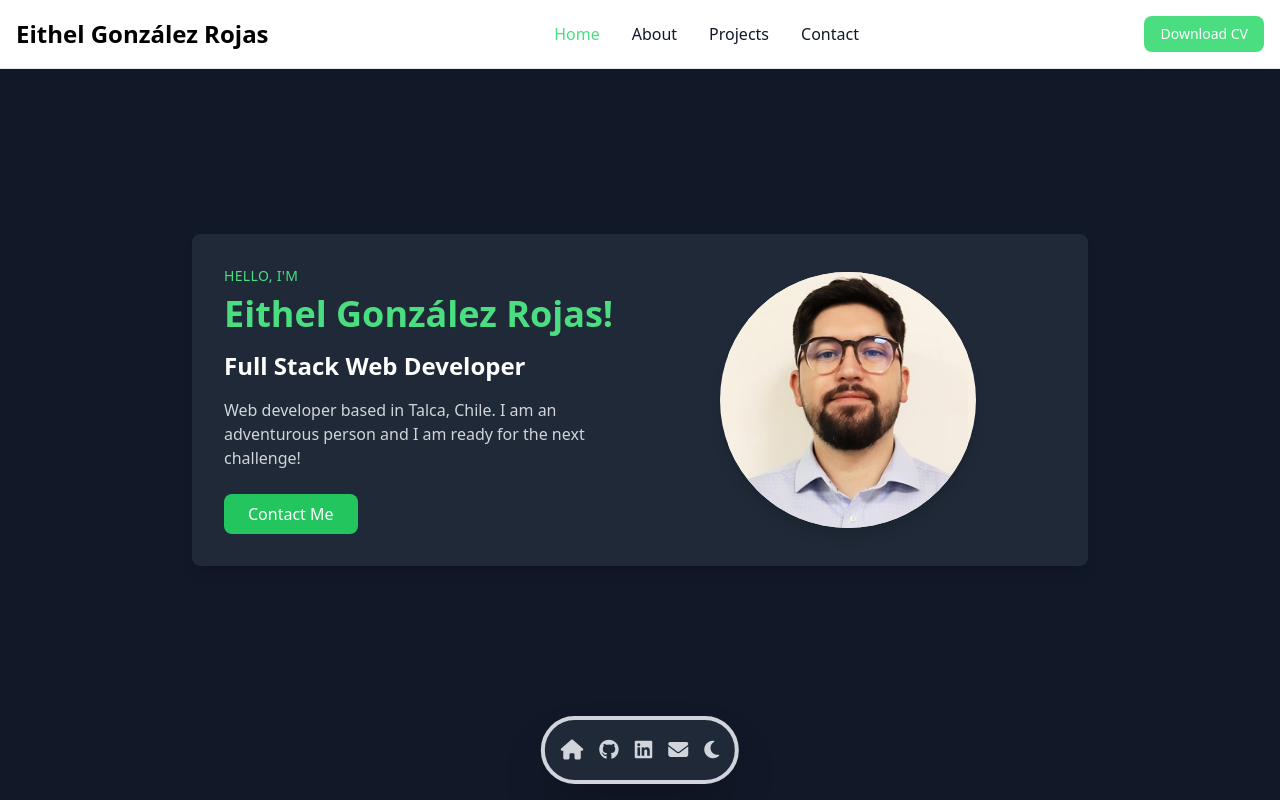
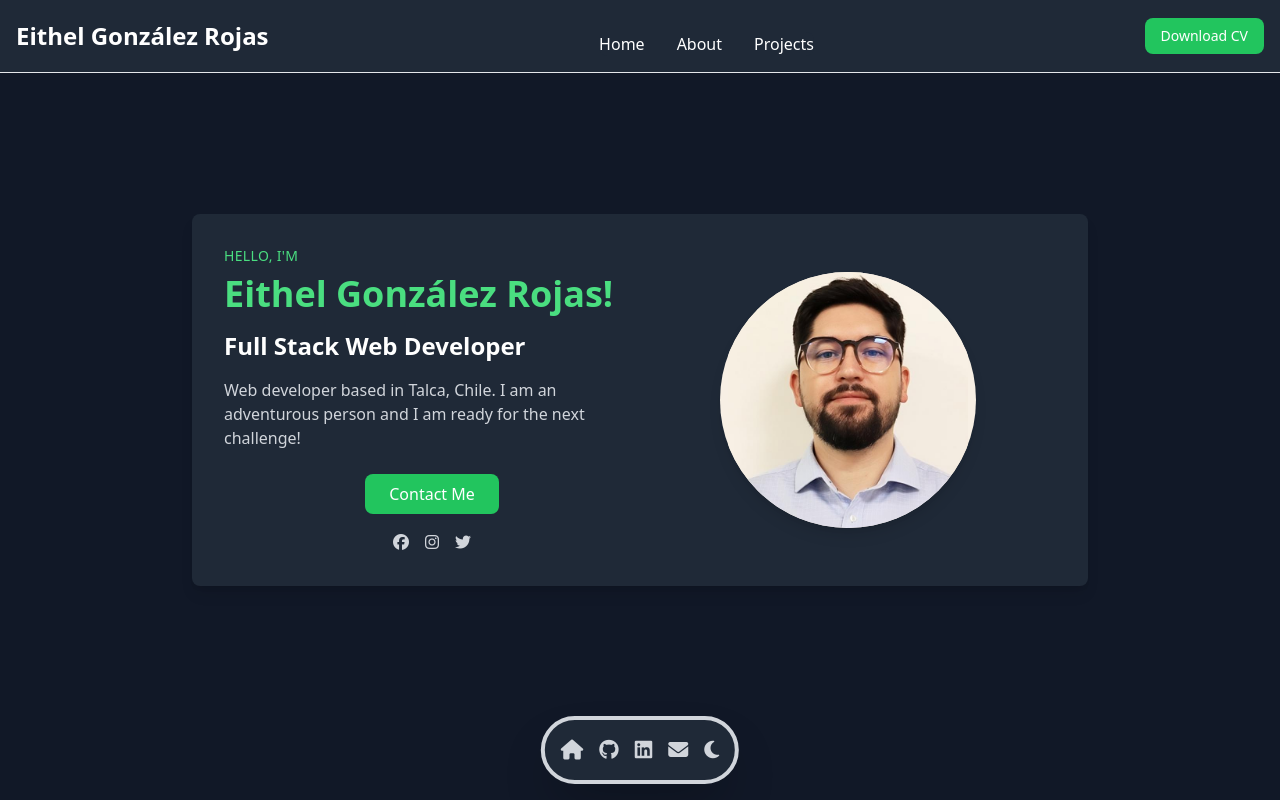
Before and after one commit to eigonzalezrojas/my-portfolio, a React (Vite) app: page / in a window 1280 px wide. Built offline with nearby package versions, Linux system fonts and the light colour scheme.

Commit message:
changes navbar presentation

```diff
--- a/src/components/Contact.jsx
+++ /dev/null
@@ -1,17 +0,0 @@
-import React from "react";
-
-function Contact() {
-  return (
-    <section className="contact">
-      <h2>Contacto</h2>
-      <p>¡Hablemos! Puedes encontrarme en:</p>
-      <ul>
-        <li><a href="https://linkedin.com">LinkedIn</a></li>
-        <li><a href="https://github.com">GitHub</a></li>
-        <li><a href="mailto:tuemail@example.com">Correo electrónico</a></li>
-      </ul>
-    </section>
-  );
-}
-
-export default Contact;
--- a/src/components/Navbar.jsx
+++ b/src/components/Navbar.jsx
@@ -1,51 +1,94 @@
 import React, { useState } from "react";
 
 function Navbar() {
-  const [isMenuOpen, setIsMenuOpen] = useState(false);
+  const [isMenuOpen, setIsMenuOpen] = React.useState(false);
 
   const toggleMenu = () => {
     setIsMenuOpen(!isMenuOpen);
   };
 
   return (
-    <nav className="bg-white dark:bg-gray-900 fixed w-full z-20 top-0 start-0 border-b border-gray-200 dark:border-gray-600">
+    <nav
+      className="fixed w-full z-20 top-0 start-0 border-b border-gray-200"
+      style={{ backgroundColor: "rgb(31, 41, 55)" }}
+    >
       <div className="max-w-screen-xl flex flex-wrap items-center justify-between mx-auto p-4">
-        <a href="#" className="flex items-center space-x-3 rtl:space-x-reverse">
-          <span className="self-center text-2xl font-semibold whitespace-nowrap dark:text-white">
+        <a
+          href="#"
+          className="hidden sm:flex items-center space-x-3 rtl:space-x-reverse"
+        >
+          <span className="self-center text-xl sm:text-2xl font-semibold whitespace-nowrap text-white">
             Eithel González Rojas
           </span>
         </a>
+
         <div className="flex md:order-2 space-x-3 md:space-x-0 rtl:space-x-reverse">
-          <button type="button" className="text-white bg-green-400 hover:bg-green-500 focus:ring-4 focus:outline-none focus:ring-green-300 font-medium rounded-lg text-sm px-4 py-2 text-center dark:bg-green-500 dark:hover:bg-green-600 dark:focus:ring-green-700">
+          <button
+            type="button"
+            className="text-white bg-green-500 hover:bg-green-600 focus:ring-4 focus:outline-none focus:ring-green-300 font-medium rounded-lg text-sm px-4 py-2 text-center"
+          >
             Download CV
           </button>
-          <button onClick={toggleMenu} type="button" className="inline-flex items-center p-2 w-10 h-10 justify-center text-sm text-gray-500 rounded-lg md:hidden hover:bg-green-100 focus:outline-none focus:ring-2 focus:ring-green-300 dark:text-gray-400 dark:hover:bg-gray-700 dark:focus:ring-green-600" aria-controls="navbar-sticky" aria-expanded={isMenuOpen}>
+
+          <button
+            onClick={toggleMenu}
+            type="button"
+            className="inline-flex items-center p-2 w-10 h-10 justify-center text-sm text-white rounded-lg md:hidden hover:bg-green-500 focus:outline-none focus:ring-2 focus:ring-green-300"
+            aria-controls="navbar-sticky"
+            aria-expanded={isMenuOpen}
+          >
             <span className="sr-only">Open main menu</span>
-            <svg className="w-5 h-5" aria-hidden="true" xmlns="http://www.w3.org/2000/svg" fill="none" viewBox="0 0 17 14">
-              <path stroke="currentColor" strokeLinecap="round" strokeLinejoin="round" strokeWidth="2" d="M1 1h15M1 7h15M1 13h15"/>
+            <svg
+              className="w-5 h-5"
+              aria-hidden="true"
+              xmlns="http://www.w3.org/2000/svg"
+              fill="none"
+              viewBox="0 0 17 14"
+            >
+              <path
+                stroke="currentColor"
+                strokeLinecap="round"
+                strokeLinejoin="round"
+                strokeWidth="2"
+                d="M1 1h15M1 7h15M1 13h15"
+              />
             </svg>
           </button>
         </div>
-        <div className={`${isMenuOpen ? "block" : "hidden"} items-center justify-between w-full md:flex md:w-auto md:order-1`} id="navbar-sticky">
-          <ul className="flex flex-col p-4 md:p-0 mt-4 font-medium border border-gray-100 rounded-lg bg-gray-50 md:space-x-8 rtl:space-x-reverse md:flex-row md:mt-0 md:border-0 md:bg-white dark:bg-gray-800 md:dark:bg-gray-900 dark:border-gray-700">
+
+        <div
+          className={`${
+            isMenuOpen ? "block" : "hidden"
+          } items-center justify-between w-full md:flex md:w-auto md:order-1`}
+          id="navbar-sticky"
+        >
+          <ul
+            className="flex flex-col md:flex-row md:space-x-8 p-4 md:p-0 mt-4 font-medium border border-gray-100 rounded-lg md:border-0"
+            style={{ backgroundColor: "rgb(31, 41, 55)" }}
+          >
             <li>
-              <a href="#" className="block py-2 px-3 text-white bg-green-400 rounded md:bg-transparent md:text-green-400 md:p-0 md:dark:text-green-400" aria-current="page">
+              <a
+                href="#"
+                className="block py-2 px-3 text-white hover:text-green-400 md:p-0"
+                aria-current="page"
+              >
                 Home
               </a>
             </li>
             <li>
-              <a href="#" className="block py-2 px-3 text-gray-900 rounded hover:bg-gray-100 md:hover:bg-transparent md:hover:text-green-400 md:p-0 md:dark:hover:text-green-400 dark:text-white dark:hover:bg-gray-700 dark:hover:text-green-400 md:dark:hover:bg-transparent dark:border-gray-700">
+              <a
+                href="#"
+                className="block py-2 px-3 text-white hover:text-green-400 md:p-0"
+              >
                 About
               </a>
             </li>
             <li>
-              <a href="#" className="block py-2 px-3 text-gray-900 rounded hover:bg-gray-100 md:hover:bg-transparent md:hover:text-green-400 md:p-0 md:dark:hover:text-green-400 dark:text-white dark:hover:bg-gray-700 dark:hover:text-green-400 md:dark:hover:bg-transparent dark:border-gray-700">
+              <a
+                href="#"
+                className="block py-2 px-3 text-white hover:text-green-400 md:p-0"
+              >
                 Projects
-              </a>
-            </li>
-            <li>
-              <a href="#" className="block py-2 px-3 text-gray-900 rounded hover:bg-gray-100 md:hover:bg-transparent md:hover:text-green-400 md:p-0 md:dark:hover:text-green-400 dark:text-white dark:hover:bg-gray-700 dark:hover:text-green-400 md:dark:hover:bg-transparent dark:border-gray-700">
-                Contact
               </a>
             </li>
           </ul>
--- a/src/components/Presentation.jsx
+++ b/src/components/Presentation.jsx
@@ -19,9 +19,22 @@ function Presentation() {
             Web developer based in Talca, Chile. I am an adventurous person and I
             am ready for the next challenge!
           </p>
-          <button className="bg-green-500 text-white px-6 py-2 rounded-lg hover:bg-green-600 transition">
-            Contact Me
-          </button>
+          <div className="flex flex-col items-center gap-4 text-1xl text-gray-300">
+            <button className="bg-green-500 text-white px-6 py-2 rounded-lg hover:bg-green-600 transition">
+              Contact Me
+            </button>
+            <div className="flex gap-4">
+              <a href="https://www.facebook.com/eithel.gonzalezrojas" target="_blank" rel="noopener noreferrer" className="hover:text-green-400 transition">
+                <i className="fab fa-facebook"></i>
+              </a>
+              <a href="https://www.instagram.com/eithel_08/" target="_blank" rel="noopener noreferrer" className="hover:text-green-400 transition">
+                <i className="fab fa-instagram"></i>
+              </a>
+              <a href="https://x.com/Eithel_08" target="_blank" rel="noopener noreferrer" className="hover:text-green-400 transition">
+                <i className="fab fa-twitter"></i>
+              </a>
+            </div>
+          </div>
         </div>
 
 
```
